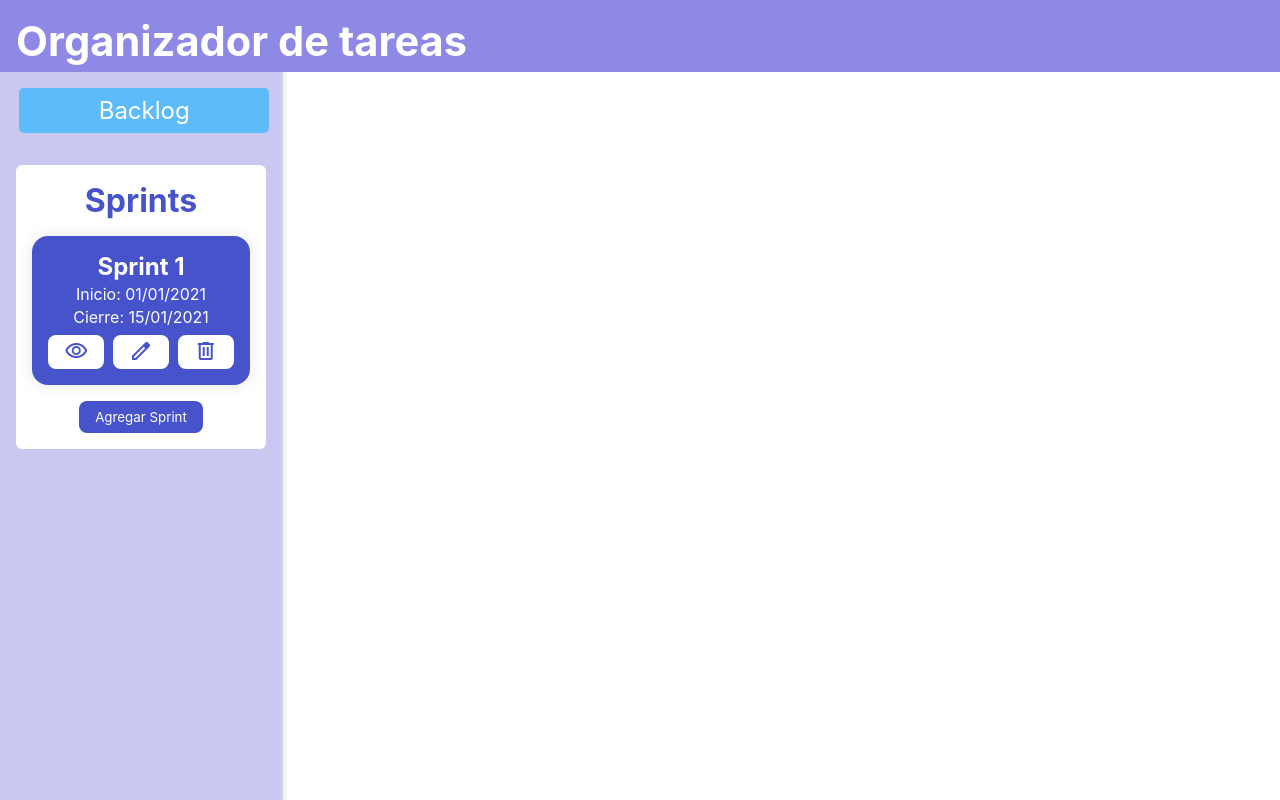
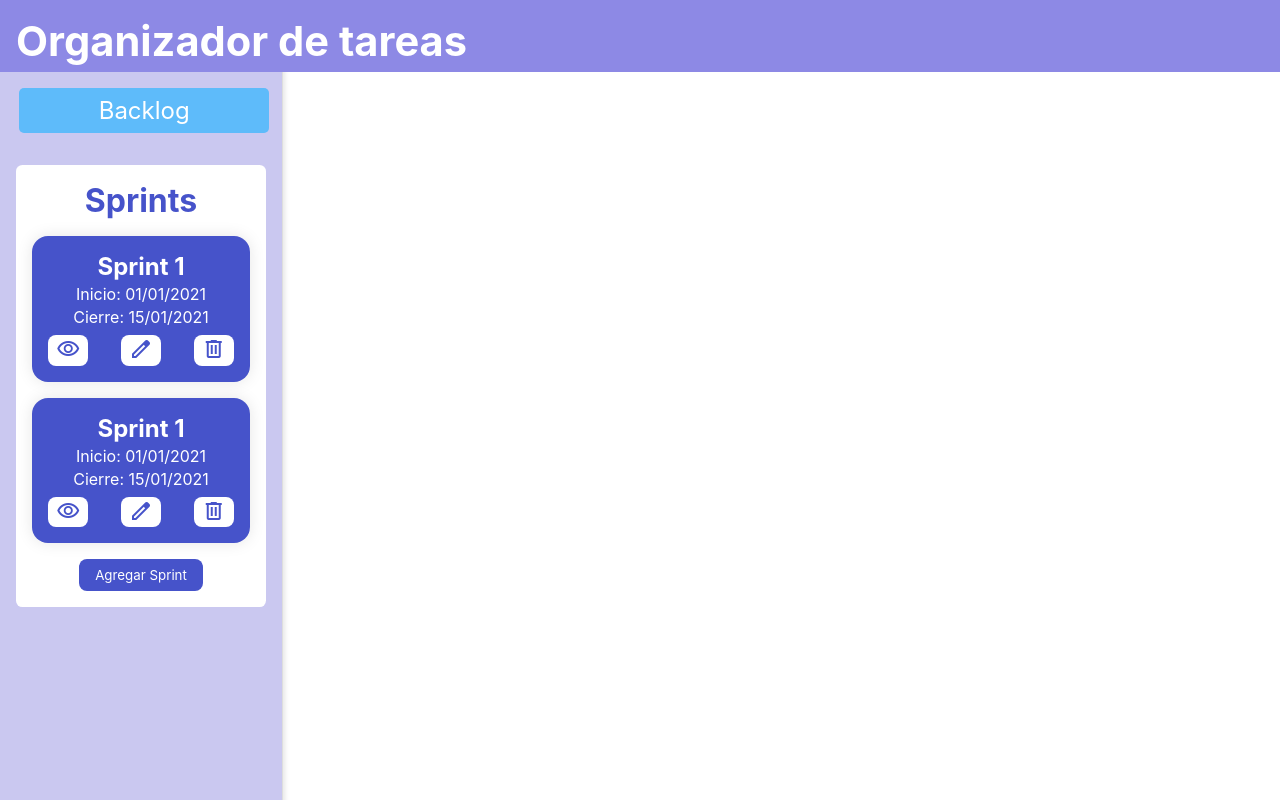
Before and after one commit to RodrigoRomero26/toDoList, a React (Vite) app in the folder toDoList/: page / in a window 1280 px wide. Built offline with nearby package versions, Linux system fonts and the light colour scheme.

Commit message:
Fix error Aside

```diff
--- a/toDoList/src/components/ui/ListSprints/ListSprints.module.css
+++ b/toDoList/src/components/ui/ListSprints/ListSprints.module.css
@@ -6,7 +6,7 @@
 	padding: 1rem;
 	height: 100%;
 	background-color: #fff;
-    border-radius: .4rem;
+	border-radius: 0.4rem;
 }
 
 .containerTitleListSprints {
@@ -15,7 +15,6 @@
 	align-items: center;
 	gap: 1rem;
 	color: #4653ca;
-
 }
 
 .containerSprints {
@@ -26,25 +25,24 @@
 	padding: 1rem;
 	border-radius: 0.4rem;
 	width: 100%;
-	max-height: 85vh;
-
 }
 
-.containerButtonAddSprint{
+.containerButtonAddSprint {
 	display: flex;
 	justify-content: center;
 	align-items: center;
 	gap: 1rem;
 }
-.containerButtonAddSprint button{
+.containerButtonAddSprint button {
 	background-color: #4653ca;
 	color: #fff;
 	border: none;
-    padding: .5rem 1rem;
-    border-radius: .5rem;
+	padding: 0.5rem 1rem;
+	border-radius: 0.5rem;
 	cursor: pointer;
 	transition-duration: 0.4s;
 }
-.containerButtonAddSprint button:hover{
-    box-shadow: 0 12px 16px 0 rgba(0,0,0,0.24), 0 17px 50px 0 rgba(0,0,0,0.19);
+.containerButtonAddSprint button:hover {
+	box-shadow: 0 12px 16px 0 rgba(0, 0, 0, 0.24),
+		0 17px 50px 0 rgba(0, 0, 0, 0.19);
 }
--- a/toDoList/src/components/ui/ListSprints/ListSprints.tsx
+++ b/toDoList/src/components/ui/ListSprints/ListSprints.tsx
@@ -7,8 +7,8 @@ export const ListSprints = () => {
 				<h1>Sprints</h1>
 			</div>
 			<div className={styles.containerSprints}>
-				<SprintCard />
-
+			<SprintCard />
+			<SprintCard />
 			</div>
 			<div className={styles.containerButtonAddSprint}>
 				<button className={styles.buttonAddSprint}>Agregar Sprint</button>
--- a/toDoList/src/components/ui/SprintCard/SprintCard.module.css
+++ b/toDoList/src/components/ui/SprintCard/SprintCard.module.css
@@ -2,7 +2,6 @@
     display: flex;
     flex-direction: column;
     justify-content: space-between;
-    width: 100%;
     background-color: #4653CA;
     padding: 1rem;
     border-radius: 1rem;
@@ -21,13 +20,13 @@
 .sprintCardActions{
     display: flex;
     justify-content: space-between;
-    gap: .5rem;
+    gap: .4rem;
 }
 .sprintCardActions button{
     background-color: #fff;
     color: #4653CA;
     border: none;
-    padding: .2rem 1rem;
+    padding: .1rem .5rem;
     border-radius: .5rem;
     cursor: pointer;
     transition-duration: 0.4s;
```
Lines whose indentation alone changed are shown as unchanged.
